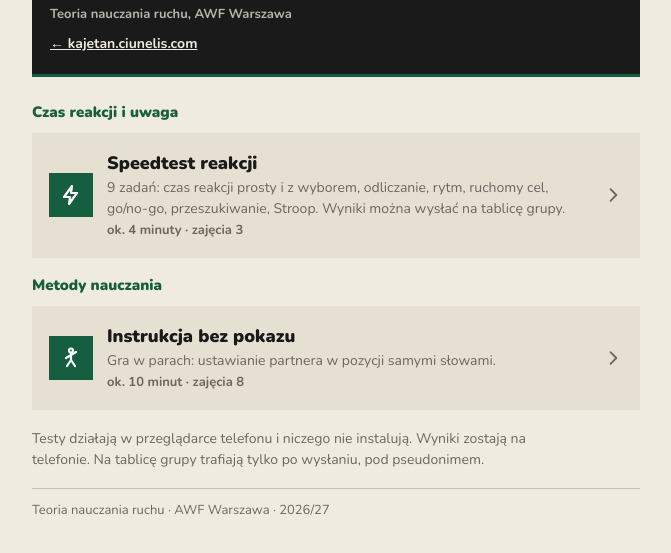
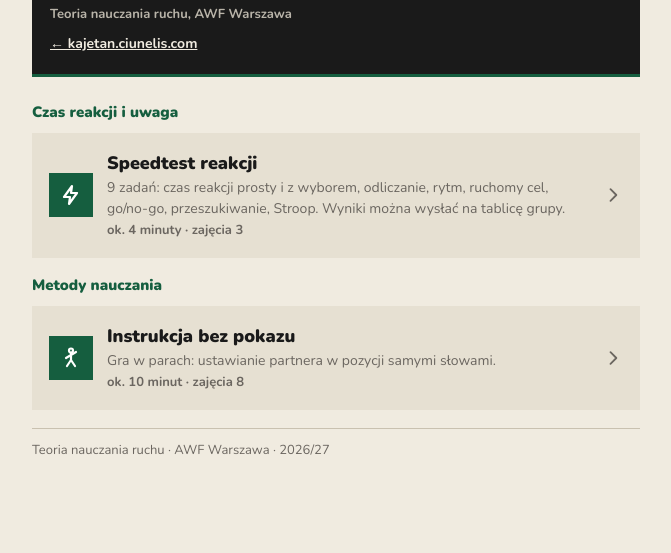
Before and after one commit to KajetanCiunelis/tnr-narzedzia, a plain HTML site: page index.html in a window 1280 px wide. Shown: the part 105-658 px from the top of the page, without its empty margins (304-975 px from the left). Drawn offline with Linux system fonts and the light colour scheme.

Commit message:
Strona startowa: usuń notkę o przeglądarce i tablicy grupy
Co-Authored-By: Claude Fable 5.2 <noreply@anthropic.com>
Claude-Session: https://claude.ai/code/session_01DqNdFEdZHzvqvVXA8SYBdQ

```diff
--- a/index.html
+++ b/index.html
@@ -51,7 +51,6 @@ a.tool:focus-visible{outline:2px solid var(--accent);outline-offset:2px}
 .tool .ds{font-size:14px;color:var(--muted)}
 .tool .meta{font-size:13px;color:var(--muted);font-weight:700;margin-top:2px}
 .tool .go{flex:0 0 auto;width:20px;height:20px;stroke:var(--muted);fill:none;stroke-width:2.2;stroke-linecap:round;stroke-linejoin:round}
-.note{font-size:14px;color:var(--muted);margin:0;max-width:60ch}
 footer{font-size:13px;color:var(--muted);border-top:1px solid var(--line);padding-top:12px}
 </style>
 </head>
@@ -88,7 +87,6 @@ footer{font-size:13px;color:var(--muted);border-top:1px solid var(--line);paddin
     </a>
   </main>
 
-  <p class="note">Testy działają w przeglądarce telefonu i niczego nie instalują. Wyniki zostają na telefonie. Na tablicę grupy trafiają tylko po wysłaniu, pod pseudonimem.</p>
   <footer>Teoria nauczania ruchu · AWF Warszawa · 2026/27</footer>
 </div>
 </body>
```
